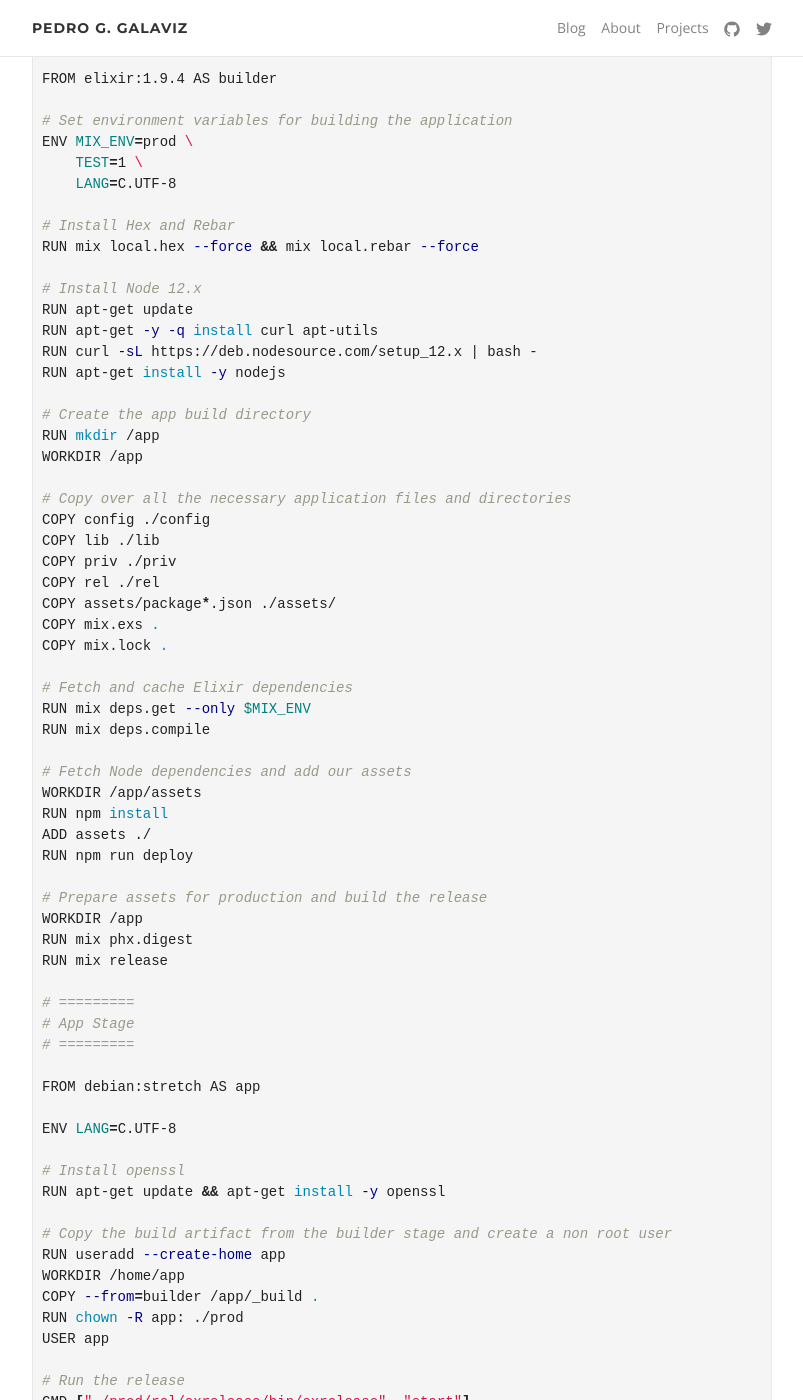
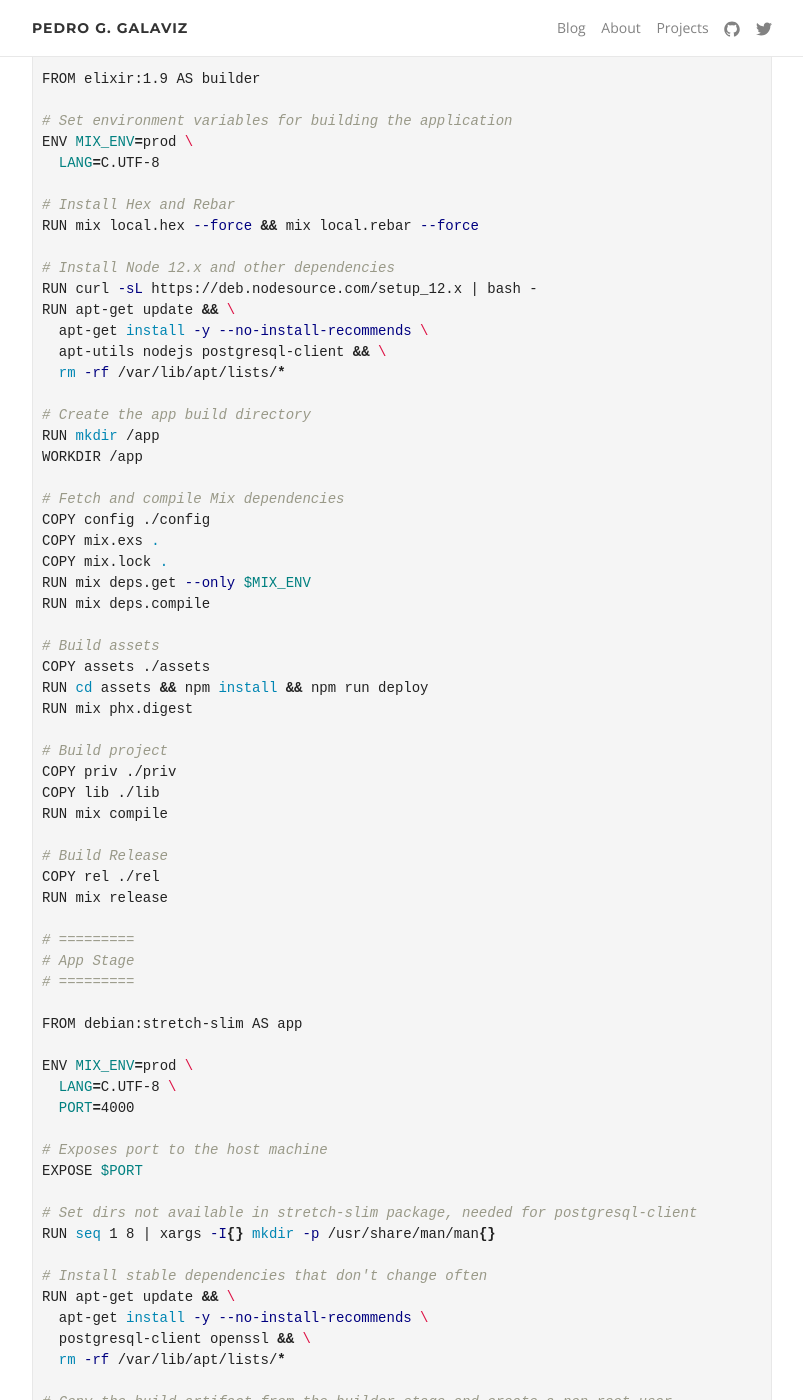
Before and after one commit to pggalaviz/pggalaviz, a Jekyll site: the page built from _posts/2019-12-14-elixir-releases-with-multi-stage-docker-builds.md, in a window 1280 px wide and 1400 px high, scrolled down 3823 px. Shown: the whole window, without its empty margins (238-1041 px from the left). Built offline with Jekyll 4.4.1, drawn with Linux system fonts in a browser that asks for light colours; comment, search, counter and statistics services are not loaded; some of the changed text lies outside the part shown.

Commit message:
updated post

````diff
--- a/_posts/2019-12-14-elixir-releases-with-multi-stage-docker-builds.md
+++ b/_posts/2019-12-14-elixir-releases-with-multi-stage-docker-builds.md
@@ -194,60 +194,68 @@ Add a `Dockerfile` to the root of the project and copy the following:
 # Build Stage
 # ===========
 
-FROM elixir:1.9.4 AS builder
+FROM elixir:1.9 AS builder
 
 # Set environment variables for building the application
 ENV MIX_ENV=prod \
-    TEST=1 \
-    LANG=C.UTF-8
+  LANG=C.UTF-8
 
 # Install Hex and Rebar
 RUN mix local.hex --force && mix local.rebar --force
 
-# Install Node 12.x
-RUN apt-get update
-RUN apt-get -y -q install curl apt-utils
+# Install Node 12.x and other dependencies
 RUN curl -sL https://deb.nodesource.com/setup_12.x | bash -
-RUN apt-get install -y nodejs
+RUN apt-get update && \
+  apt-get install -y --no-install-recommends \
+  apt-utils nodejs postgresql-client && \
+  rm -rf /var/lib/apt/lists/*
 
 # Create the app build directory
 RUN mkdir /app
 WORKDIR /app
 
-# Copy over all the necessary application files and directories
+# Fetch and compile Mix dependencies
 COPY config ./config
-COPY lib ./lib
-COPY priv ./priv
-COPY rel ./rel
-COPY assets/package*.json ./assets/
 COPY mix.exs .
 COPY mix.lock .
-
-# Fetch and cache Elixir dependencies
 RUN mix deps.get --only $MIX_ENV
 RUN mix deps.compile
 
-# Fetch Node dependencies and add our assets
-WORKDIR /app/assets
-RUN npm install
-ADD assets ./
-RUN npm run deploy
+# Build assets
+COPY assets ./assets
+RUN cd assets && npm install && npm run deploy
+RUN mix phx.digest
 
-# Prepare assets for production and build the release
-WORKDIR /app
-RUN mix phx.digest
+# Build project
+COPY priv ./priv
+COPY lib ./lib
+RUN mix compile
+
+# Build Release
+COPY rel ./rel
 RUN mix release
 
 # =========
 # App Stage
 # =========
 
-FROM debian:stretch AS app
+FROM debian:stretch-slim AS app
 
-ENV LANG=C.UTF-8
+ENV MIX_ENV=prod \
+  LANG=C.UTF-8 \
+  PORT=4000
 
-# Install openssl
-RUN apt-get update && apt-get install -y openssl
+# Exposes port to the host machine
+EXPOSE $PORT
+
+# Set dirs not available in stretch-slim package, needed for postgresql-client
+RUN seq 1 8 | xargs -I{} mkdir -p /usr/share/man/man{}
+
+# Install stable dependencies that don't change often
+RUN apt-get update && \
+  apt-get install -y --no-install-recommends \
+  postgresql-client openssl && \
+  rm -rf /var/lib/apt/lists/*
 
 # Copy the build artifact from the builder stage and create a non root user
 RUN useradd --create-home app
@@ -271,6 +279,29 @@ image is too), because we have the Erlang Runtime System (ERTS) bundled in the
 release, we don't need Erlang or Elixir anymore in this step. This will allow us
 to have a much smaller image size.
 
+Notice that we also installed `postgresql-client`, a lib needed by `postgrex`,
+so if you intend to use **Ecto**, you'll probably need it.
+
+We should probably add a `.dockerignore` file too:
+
+```shell
+# Git data
+.git
+
+# Elixir build artifacts
+_build
+deps
+
+# Node build artifacts
+assets/node_modules
+
+# Tests
+test
+
+# Compiled static artifacts
+priv/static
+```
+
 With our new `Dockerfile`, go ahead and build the application image by running
 the following from the project's path:
 
@@ -281,15 +312,14 @@ docker build -t exrelease .
 If everything goes well and you run `docker images` you should see something similar to this:
 
 ```shell
-REPOSITORY       TAG            IMAGE ID            CREATED             SIZE
-exrelease        latest         d585f3effd7a        20 seconds ago      193MB
-elixir           1.9.4          69ef33caf2c7        2 days ago          1.08GB
-debian           stretch        5c43e435cc11        3 weeks ago         101MB
+REPOSITORY    TAG              IMAGE ID          CREATED             SIZE
+exrelease     latest           d585f3effd7a      20 seconds ago      140MB
+elixir        1.9.4            69ef33caf2c7      2 days ago          1.08GB
+debian        stretch-slim     5c43e435cc11      3 weeks ago         55.3MB
 ```
 
 As you can see the `elixir` image is over **1 GB** while our application image
-`exrelease` is less than **200 MB** in size. That's a big win from my point of
-view.
+`exrelease` is about **140 MB** in size. That's a big win from my point of view.
 
 Now, lets launch our new container, in your terminal run:
 
````
